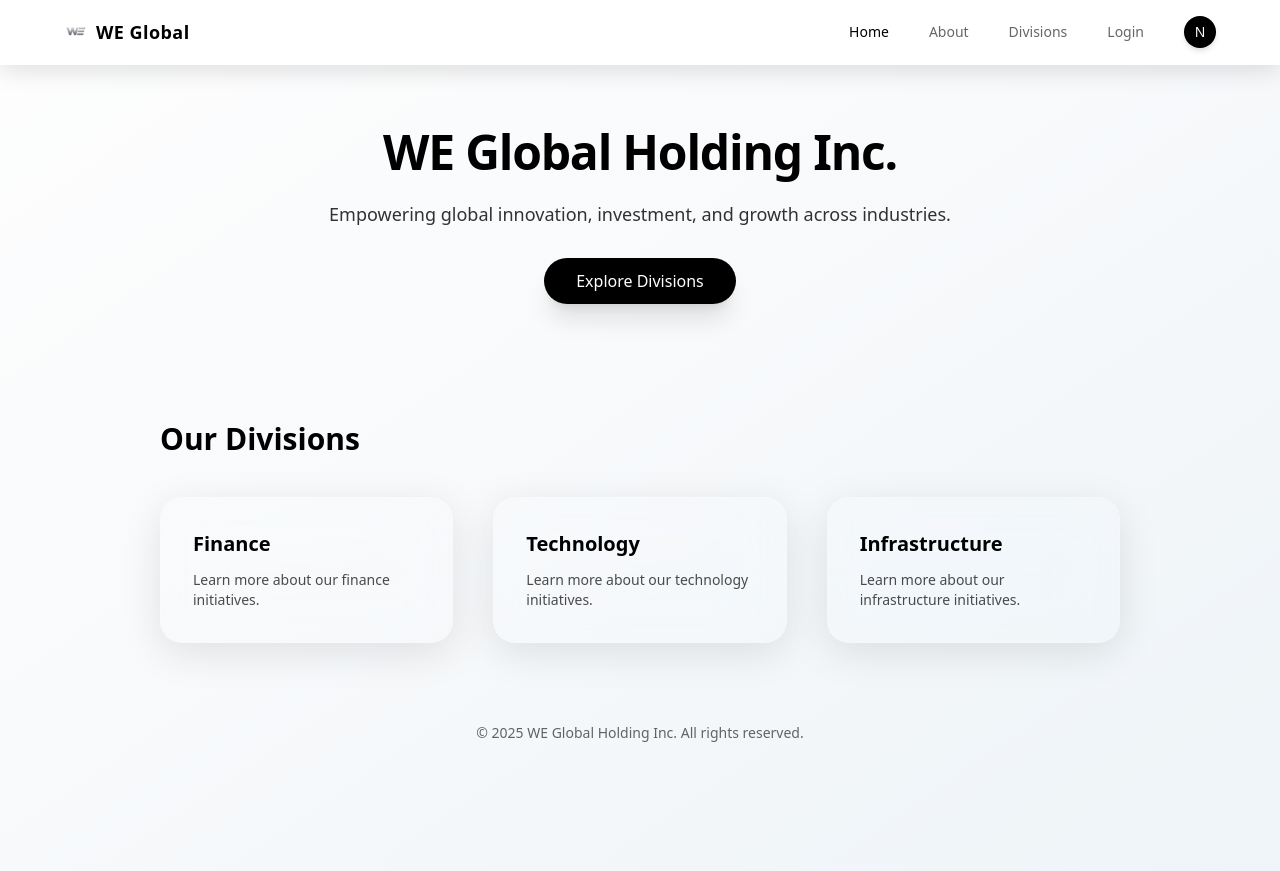
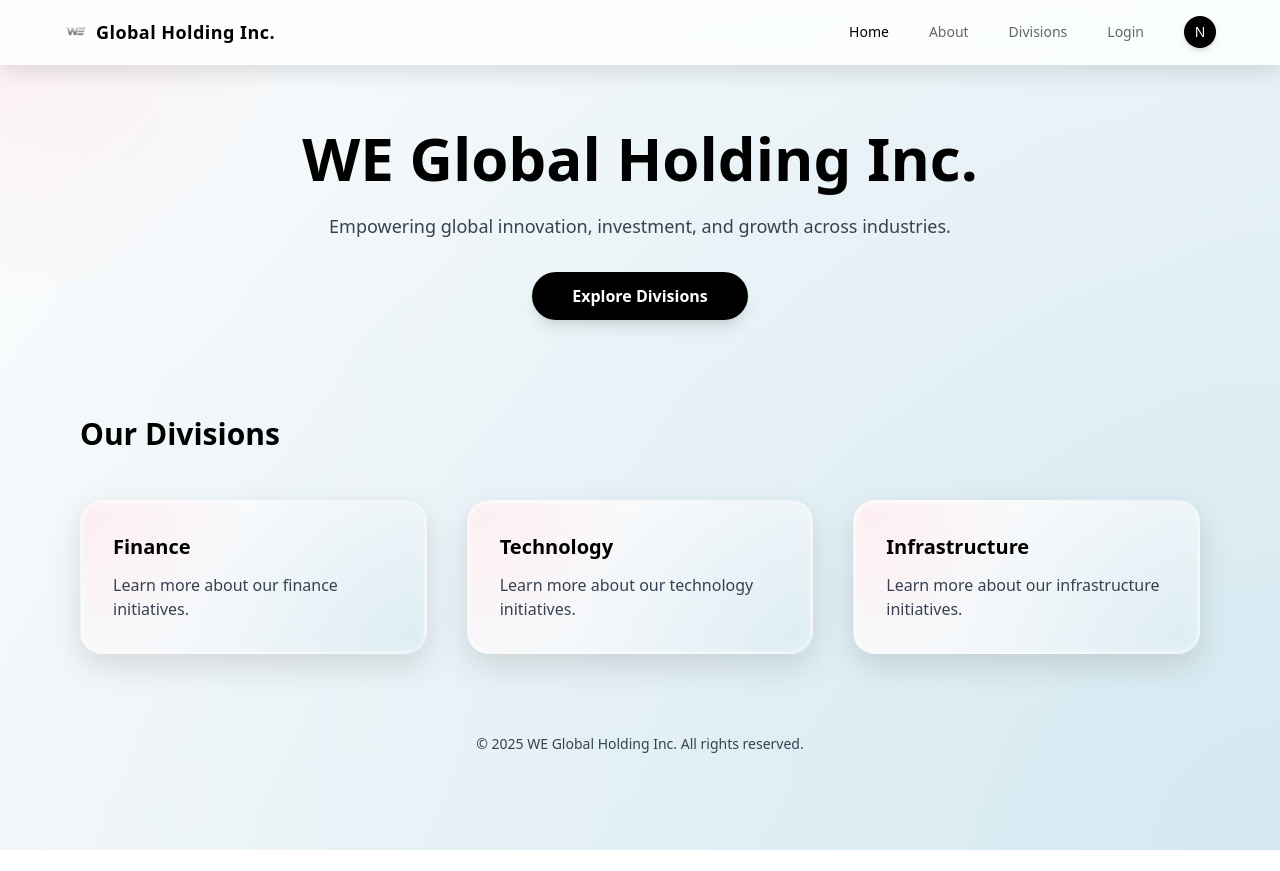
Before and after one commit to Adex0494/we-global-holding, a Next.js app: page / in a window 1280 px wide. After the commit the page ends 850 px from the top, so only its background shows below. Built offline with nearby package versions, Linux system fonts and the light colour scheme.

Commit message:
bg glassy styles and transparent background to cards

```diff
--- a/app/divisions/page.tsx
+++ b/app/divisions/page.tsx
@@ -68,7 +68,7 @@ export default function DivisionsPage() {
         {divisions.map((item, i) => (
           <div
             key={i}
-            className="glass-card p-8 rounded-2xl cursor-pointer transition-all hover:scale-[1.02]"
+            className="glass-card p-8 rounded-2xl cursor-pointer transition-all"
           >
             <h3 className="text-2xl font-semibold mb-3">{item.title}</h3>
             <p className="text-black/70 leading-relaxed">{item.description}</p>
--- a/app/globals.css
+++ b/app/globals.css
@@ -2,73 +2,120 @@
 @tailwind components;
 @tailwind utilities;
 
-@layer components {
-  .glass-tile {
-    @apply backdrop-blur-md bg-white/10 border border-white/20 rounded-2xl shadow-glass;
-  }
+/* =============================== */
+/*  GLOBAL BACKGROUND (BODY)       */
+/* =============================== */
+
+:root {
+  --we-background: radial-gradient(
+      circle at top left,
+      rgba(255, 182, 193, 0.2),
+      transparent 20%
+    ),
+    radial-gradient(
+      circle at bottom right,
+      rgba(173, 216, 230, 0.4),
+      transparent 100%
+    ),
+    linear-gradient(145deg, #fefefe 0%, #f7f9fb 45%, #eef4f8 100%);
 }
 
-@layer utilities {
-  .bg-glass {
-    background: rgba(255, 255, 255, 0.04);
-    border: 1px solid rgba(255, 255, 255, 0.12);
-    backdrop-filter: blur(28px) saturate(120%);
-    -webkit-backdrop-filter: blur(28px) saturate(120%);
-    box-shadow: 0 10px 40px rgba(0, 0, 0, 0.1);
-  }
+/* ================================== */
+/*  NAVBAR GLASS (Semi-solid)         */
+/* ================================== */
 
-  .glass-rounded {
-    border-radius: 22px;
-  }
-}
-
-.nav-glass {
-  background: rgba(255, 255, 255, 0.07);
-  backdrop-filter: blur(14px) saturate(180%);
-  -webkit-backdrop-filter: blur(14px) saturate(180%);
-  border-bottom: 1px solid rgba(255, 255, 255, 0.15);
-}
-
-.we-glass {
-  background: rgba(
-    255,
-    255,
-    255,
-    0.04
-  ); /* 70% más transparente que la actual */
-  border: 1px solid rgba(255, 255, 255, 0.12);
-  backdrop-filter: blur(28px) saturate(120%);
-  -webkit-backdrop-filter: blur(28px) saturate(120%);
-  box-shadow: 0 10px 40px rgba(0, 0, 0, 0.1);
-  border-radius: 22px;
-}
-
-.glass-card {
-  background: rgba(255, 255, 255, 0.04); /* cristal muy transparente */
-  border: 1px solid rgba(255, 255, 255, 0.12);
-  backdrop-filter: blur(28px) saturate(120%);
-  -webkit-backdrop-filter: blur(28px) saturate(120%);
-  border-radius: 22px;
-  box-shadow: 0 10px 40px rgba(0, 0, 0, 0.1);
-  transition: all 0.25s ease;
-}
-
-/* efecto elegante al pasar el mouse */
-.glass-card:hover {
-  background: rgba(255, 255, 255, 0.08);
-  box-shadow: 0 12px 50px rgba(0, 0, 0, 0.14);
-  transform: translateY(-2px);
-}
-
-/* --------------------------- */
-/* PREMIUM GLASS NAVBAR STYLE  */
-/* --------------------------- */
-
-/* Navbar semi-glass, más sólido y visible */
 .glass-navbar {
-  background: rgba(255, 255, 255, 0.95); /* más sólido */
+  background: rgba(255, 255, 255, 0.8); /* balanced opacity */
   border-bottom: 1px solid rgba(255, 255, 255, 0.22);
   backdrop-filter: blur(18px) saturate(140%);
   -webkit-backdrop-filter: blur(18px) saturate(140%);
   box-shadow: 0 6px 25px rgba(0, 0, 0, 0.12);
 }
+
+/* ----------------------------- */
+/*   PREMIUM HYBRID GLASS CARD   */
+/* ----------------------------- */
+
+.glass-card {
+  position: relative;
+  border-radius: 22px;
+  overflow: hidden;
+
+  /* --- NORMAL STATE (pink-blue gradient) --- */
+  background: radial-gradient(
+      circle at top left,
+      rgba(255, 182, 193, 0.22),
+      transparent 45%
+    ),
+    radial-gradient(
+      circle at bottom right,
+      rgba(173, 216, 230, 0.28),
+      transparent 65%
+    ),
+    linear-gradient(145deg, #fefefe 0%, #f7f9fb 45%, #eef4f8 100%);
+
+  border: 1px solid rgba(255, 255, 255, 0.32);
+
+  /* subtle internal glow + external soft shadow */
+  box-shadow: inset 0 0 18px rgba(255, 255, 255, 0.3),
+    0 12px 32px rgba(0, 0, 0, 0.12);
+
+  backdrop-filter: blur(18px) saturate(140%);
+  -webkit-backdrop-filter: blur(18px) saturate(140%);
+
+  transition: all 0.35s ease;
+}
+
+/* ---------------------- */
+/*     BORDER GLOW        */
+/* ---------------------- */
+.glass-card::before {
+  content: '';
+  position: absolute;
+  inset: 0;
+  pointer-events: none;
+  border-radius: inherit;
+  padding: 2px;
+
+  /* Premium glossy border lighting */
+  background: linear-gradient(
+    135deg,
+    rgba(255, 255, 255, 0.6),
+    rgba(255, 255, 255, 0.15) 40%,
+    rgba(255, 255, 255, 0.35) 100%
+  );
+
+  -webkit-mask: linear-gradient(#fff 0 0) content-box, linear-gradient(#fff 0 0);
+  -webkit-mask-composite: xor;
+  mask-composite: exclude;
+}
+
+/* ----------------------------- */
+/*     HOVER: SILICONE MODE      */
+/* ----------------------------- */
+.glass-card:hover {
+  /* Remove solid/gradient look – switch to real glass */
+  background: rgba(255, 255, 255, 0.1);
+
+  border-color: rgba(255, 255, 255, 0.25);
+
+  backdrop-filter: blur(28px) saturate(180%);
+  -webkit-backdrop-filter: blur(28px) saturate(180%);
+
+  box-shadow: inset 0 0 25px rgba(255, 255, 255, 0.38),
+    0 18px 48px rgba(0, 0, 0, 0.22);
+
+  transform: translateY(-3px);
+}
+
+/* -------------------------- */
+/*     HOVER BORDER GLOW      */
+/* -------------------------- */
+.glass-card:hover::before {
+  background: linear-gradient(
+    135deg,
+    rgba(255, 255, 255, 0.85),
+    rgba(255, 255, 255, 0.25) 40%,
+    rgba(255, 255, 255, 0.45) 100%
+  );
+}
--- a/app/page.tsx
+++ b/app/page.tsx
@@ -1,75 +1,66 @@
-import Link from 'next/link';
-
 export default function HomePage() {
   return (
-    <main className="min-h-screen w-full text-black bg-gradient-to-br from-[#fefefe] via-[#f7f9fb] to-[#eef4f8] px-8 md:px-20 lg:px-40 py-32">
-      {/* ---- HERO SECTION ---- */}
-      <section className="max-w-4xl mx-auto text-center mb-32">
-        <h1 className="text-5xl font-bold mb-6 tracking-tight">
+    <main className="min-h-screen w-full pt-32 pb-24 px-6 md:px-12 lg:px-20">
+      {/* ----------------- HERO ----------------- */}
+      <section className="text-center max-w-4xl mx-auto mb-20">
+        <h1 className="text-5xl md:text-6xl font-bold text-black mb-6">
           WE Global Holding Inc.
         </h1>
 
-        <p className="text-lg opacity-80 leading-relaxed mb-10">
+        <p className="text-lg text-gray-700 max-w-2xl mx-auto">
           Empowering global innovation, investment, and growth across
           industries.
         </p>
 
-        <Link
-          href="/divisions"
-          className="px-8 py-3 rounded-full bg-black text-white font-medium shadow-xl hover:opacity-90 transition"
+        <button
+          className="
+            mt-8 px-10 py-3 rounded-full font-semibold text-white
+            bg-black shadow-lg hover:shadow-xl transition
+          "
         >
           Explore Divisions
-        </Link>
+        </button>
       </section>
 
-      {/* ---- OUR DIVISIONS ---- */}
-      <section className="max-w-6xl mx-auto mt-10">
-        <h2 className="text-3xl font-bold mb-10">Our Divisions</h2>
+      {/* ----------------- DIVISIONS ----------------- */}
+      <section className="max-w-7xl mx-auto mt-24">
+        <h2 className="text-3xl font-semibold text-black mb-12">
+          Our Divisions
+        </h2>
 
         <div className="grid md:grid-cols-3 gap-10">
-          {/* ---- CARD 1 ---- */}
-          <Link
-            href="/divisions"
-            className="glass-card bg-glass glass-rounded p-8 cursor-pointer group"
-          >
-            <h3 className="text-xl font-semibold mb-3 group-hover:opacity-80 transition">
-              Finance
-            </h3>
-            <p className="text-sm opacity-70">
+          {/* Finance */}
+          <div className="glass-card p-8 cursor-pointer transition-transform">
+            <h3 className="text-xl font-semibold text-black mb-3">Finance</h3>
+            <p className="text-gray-700">
               Learn more about our finance initiatives.
             </p>
-          </Link>
+          </div>
 
-          {/* ---- CARD 2 ---- */}
-          <Link
-            href="/divisions"
-            className="glass-card bg-glass glass-rounded p-8 cursor-pointer group"
-          >
-            <h3 className="text-xl font-semibold mb-3 group-hover:opacity-80 transition">
+          {/* Technology */}
+          <div className="glass-card p-8 cursor-pointer transition-transform">
+            <h3 className="text-xl font-semibold text-black mb-3">
               Technology
             </h3>
-            <p className="text-sm opacity-70">
+            <p className="text-gray-700">
               Learn more about our technology initiatives.
             </p>
-          </Link>
+          </div>
 
-          {/* ---- CARD 3 ---- */}
-          <Link
-            href="/divisions"
-            className="glass-card bg-glass glass-rounded p-8 cursor-pointer group"
-          >
-            <h3 className="text-xl font-semibold mb-3 group-hover:opacity-80 transition">
+          {/* Infrastructure */}
+          <div className="glass-card p-8 cursor-pointer transition-transform">
+            <h3 className="text-xl font-semibold text-black mb-3">
               Infrastructure
             </h3>
-            <p className="text-sm opacity-70">
+            <p className="text-gray-700">
               Learn more about our infrastructure initiatives.
             </p>
-          </Link>
+          </div>
         </div>
       </section>
 
-      {/* ---- FOOTER ---- */}
-      <footer className="text-center mt-20 text-sm opacity-60">
+      {/* ----------------- FOOTER ----------------- */}
+      <footer className="text-center mt-20 text-gray-700 text-sm">
         © 2025 WE Global Holding Inc. All rights reserved.
       </footer>
     </main>
--- a/components/Navbar/Navbar.tsx
+++ b/components/Navbar/Navbar.tsx
@@ -26,7 +26,7 @@ export default function Navbar() {
         <Link href="/" className="flex items-center gap-2">
           <img src="/logo-we.png" alt="WE Logo" className="h-6 opacity-90" />
           <span className="text-lg font-semibold tracking-wide text-black">
-            WE Global
+            Global Holding Inc.
           </span>
         </Link>
 
--- a/tailwind.config.js
+++ b/tailwind.config.js
@@ -7,14 +7,8 @@ module.exports = {
   theme: {
     extend: {
       backgroundImage: {
-        'we-silver': `
-      linear-gradient(
-        145deg,
-        #fefefe 0%,
-        #f7f9fb 45%,
-        #eef4f8 100%
-      )
-    `,
+        'we-silver':
+          'radial-gradient(circle at top left, rgba(255, 182, 193, 0.20), transparent 20%), radial-gradient(circle at bottom right, rgba(173, 216, 230, 0.40), transparent 100%), linear-gradient(145deg, #fefefe 0%, #f7f9fb 45%, #eef4f8 100%)',
       },
       colors: {
         silver: {
```
